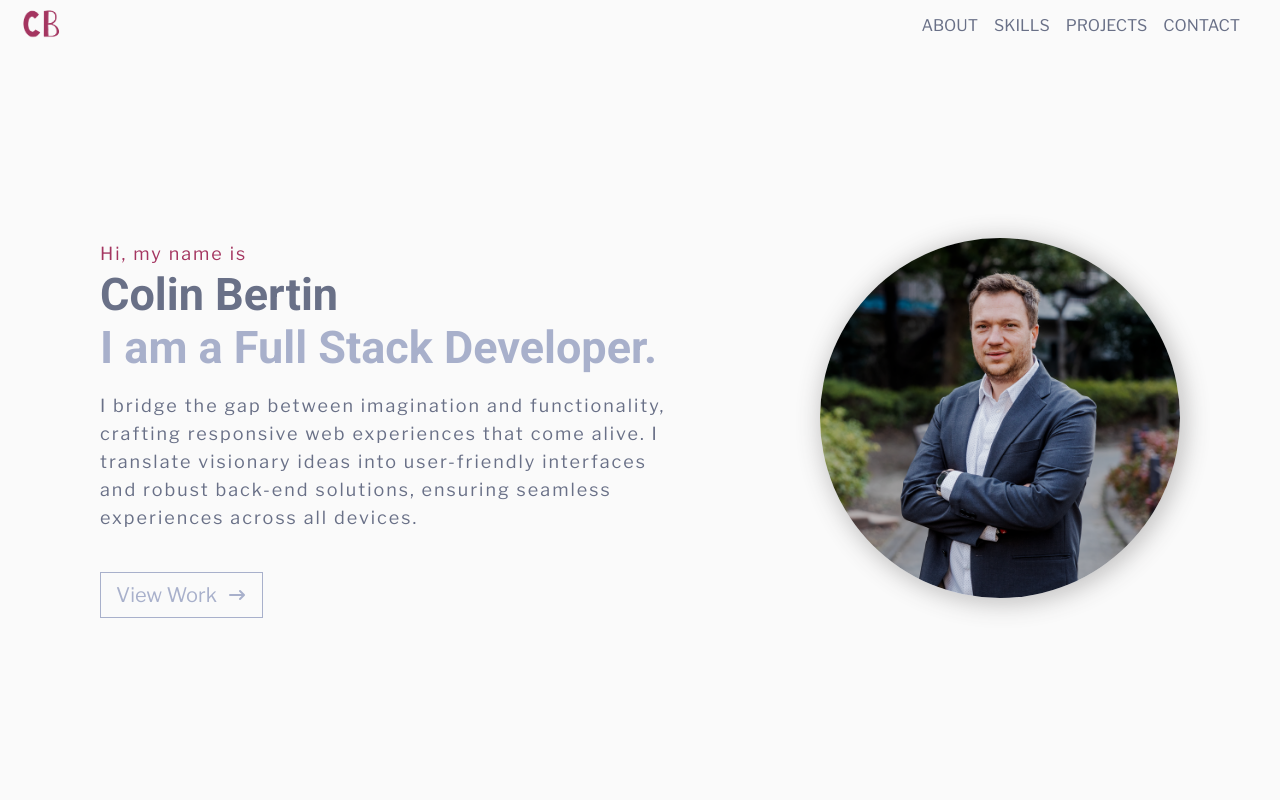
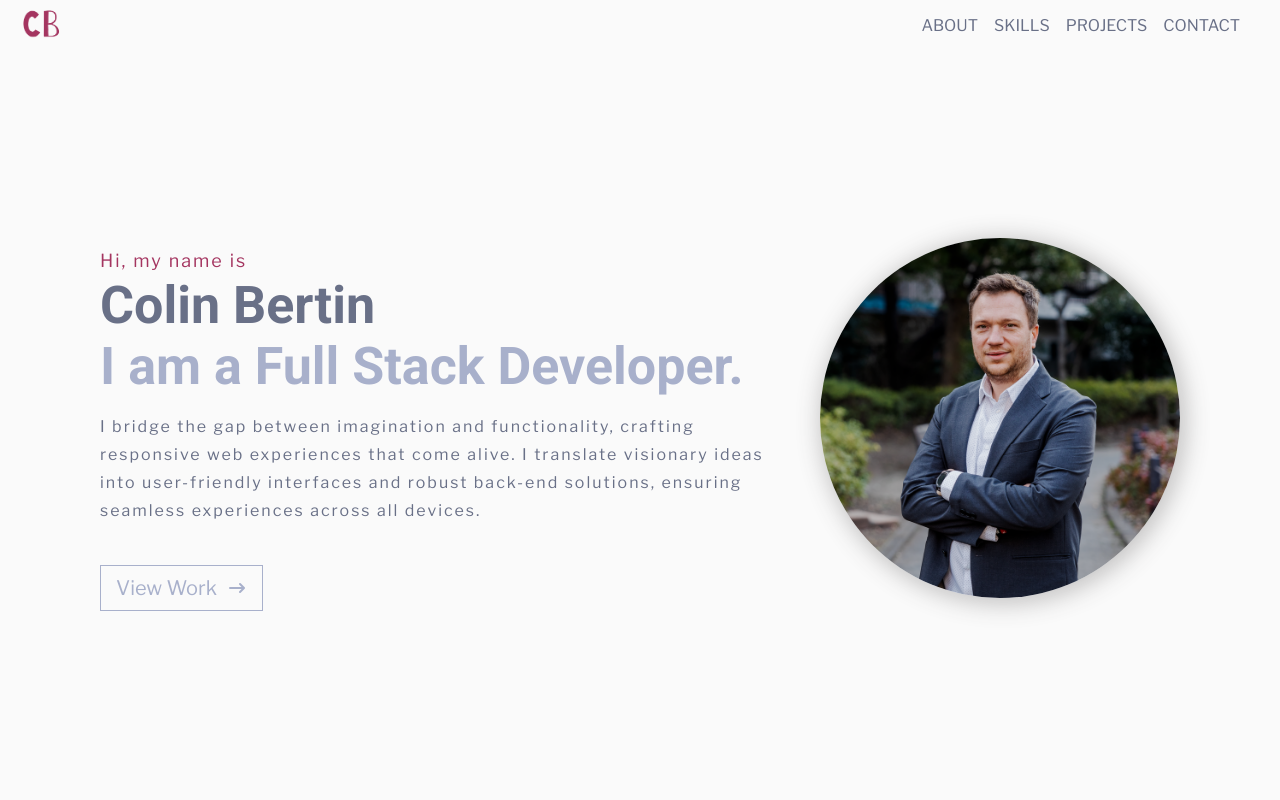
Before and after one commit to ColinBertin/portfolio, a React (Create React App) app: page / in a window 1280 px wide. Shown: the top 800 px of the page. Built offline with nearby package versions, Linux system fonts and the light colour scheme.

Commit message:
fix overlaping banner/about divs

```diff
--- a/src/App.scss
+++ b/src/App.scss
@@ -19,6 +19,10 @@ body {
   margin: 0;
   color: var(--light-thirdary);
   font-family: 'Libre Franklin', serif;
+}
+
+a {
+  cursor: pointer;
 }
 
 // .light {
--- a/src/components/about/About.scss
+++ b/src/components/about/About.scss
@@ -1,3 +1,7 @@
+.about {
+  margin-top: 40px;
+}
+
 .about-p-container {
   display: flex;
   flex-direction: column;
--- a/src/components/banner/Banner.jsx
+++ b/src/components/banner/Banner.jsx
@@ -13,9 +13,9 @@ const Banner = () => {
       </div>
       <div className="banner-intro">
         <p className="banner-pink">Hi, my name is</p>
-        <h1 className="banner-h1">
+        <h1>
           Colin Bertin <br />
-          <span className="banner-h2">I am a Full Stack Developer.</span>
+          <span className="light-text">I am a Full Stack Developer.</span>
         </h1>
         <p className="banner-p-btn">
           I bridge the gap between imagination and functionality, crafting
--- a/src/components/banner/Banner.scss
+++ b/src/components/banner/Banner.scss
@@ -1,13 +1,24 @@
 .banner {
-  padding: 80px 30px;
+  padding: 40px 30px;
   height: 100vh;
   max-width: 1440px;
   display: flex;
   flex-direction: column;
   justify-content: space-around;
-  margin-top: 20px;
   align-items: center;
-  margin: 20px auto 0 auto;
+  margin: 20px auto;
+
+  h1 {
+    margin: 0;
+    font-size: 28px;
+  }
+
+  .light-text {
+    padding: 0;
+    margin: 0;
+    border: none;
+    color: var(--light-secondary);
+  }
 }
 
 .banner-pink {
@@ -16,21 +27,10 @@
 }
 
 .banner-photo img {
-  width: 220px;
+  width: 200px;
   height: auto;
   border-radius: 50%;
   box-shadow: 3px 3px 23px 3px rgba(65, 63, 63, 0.3);
-}
-
-.banner-h1 {
-  margin: 0;
-}
-
-.banner-h2 {
-  padding: 0;
-  margin: 0;
-  border: none;
-  color: var(--light-secondary);
 }
 
 .banner-btn {
@@ -61,7 +61,14 @@
 }
 
 .banner-p-btn {
+  font-size: 14px;
   margin-bottom: 40px;
+}
+
+@media (max-height: 640px) {
+  .banner {
+    margin-bottom: 60px;
+  }
 }
 
 @media (min-width: 568px) {
@@ -76,8 +83,14 @@
 }
 
 @media (min-width: 720px) {
-  .banner a {
-    visibility: visible;
+  .banner {
+    a {
+      visibility: visible;
+    }
+
+    h1 {
+      font-size: 52px;
+    }
   }
 
   .banner-photo img {
@@ -85,8 +98,8 @@
     height: auto;
   }
 
-  .banner-intro {
-    padding: 0 100px;
+  .banner-p-btn {
+    font-size: 16px;
   }
 }
 
```
